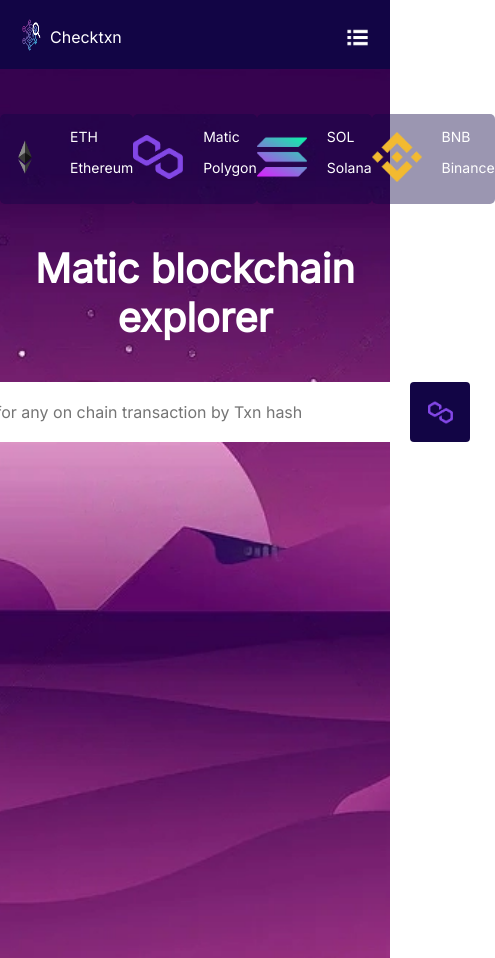
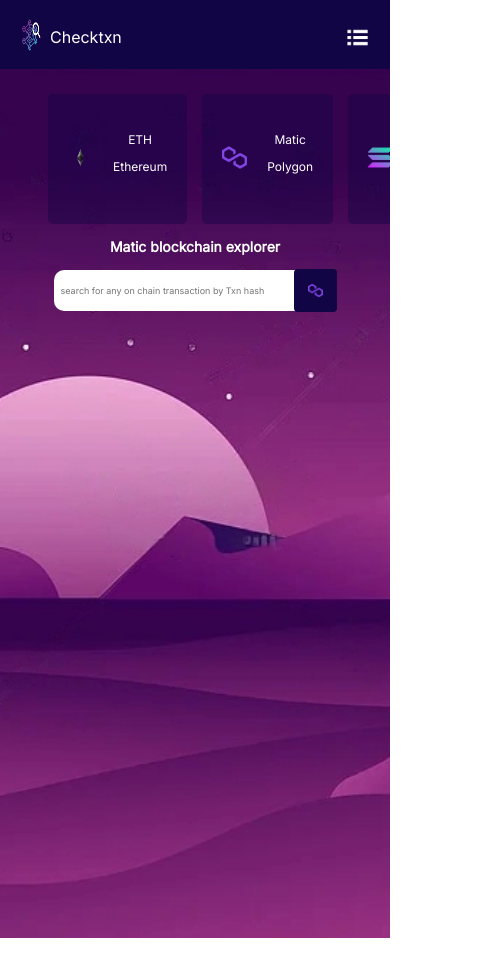
Before and after one commit to nonfungiblehayor/Checktxn, a React (Create React App) app in the folder checktxn/: page / in a window 390 px wide. Shown: the whole page, 495 px wide, since content can reach past the window. Built offline with nearby package versions, Linux system fonts and the light colour scheme.

Commit message:
style: implement scroll snap for sun header component and style for 581px - 320px viewport

```diff
--- a/checktxn/src/App.module.scss
+++ b/checktxn/src/App.module.scss
@@ -824,4 +824,230 @@ $bgColor: #120545;
             }
         }
     }
+    .mainBody {
+        background-image: url(./images/bg.webp);
+        background-size: cover;
+        background-repeat: no-repeat;
+        height: 100vh;
+        background-position: center;
+        max-width: 100%;
+        padding-top: 25px;
+        .chains {
+            display: flex;
+            flex-direction: row;
+            justify-content: center;
+            gap: 15px;
+            overflow: scroll;
+            overflow-x: scroll;
+            scroll-snap-type: x mandatory;
+            padding-left: 290px;
+            align-items: center;
+            padding-right: 15px;
+            // display: flex;
+            // flex-direction: row;
+            // justify-content: center;
+            // align-items: flex-start;
+            // gap: 25px;
+            .chainDiv {
+                width: 100vw;
+                height: 90px;
+                padding: 20px;
+                // scroll-snap-align: start;
+                // display: flex;
+                // flex-direction: column;
+                // height: 120px;
+                // display: flex;
+                // flex-direction: column;
+                // justify-content: center;
+                // align-items: center;
+                // gap: 10px;
+                // border-radius: 5px;
+                // background-color: #1205456b;
+                .imgDiv {
+                    img {
+                        width: 25px;
+                        height: 25px;
+                    }
+                }
+                .txtDiv {
+                    display: flex;
+                    flex-direction: column;
+                    max-width: 100%;
+                    align-items: center;
+                    justify-content: center;
+                    .fTxt {
+                        @include styleAttr();
+                        font-size: 12px;
+                    }
+                    .lTxt {
+                        @include styleAttr();
+                        font-size: 12px;
+                    }
+                }
+            }
+            .chainDiv2 {
+                width: 100vw;
+                height: 120px;
+                display: flex;
+                scroll-snap-align: center;
+                flex-direction: column;
+                justify-content: center;
+                align-items: center;
+                gap: 10px;
+                border-radius: 5px;
+                background-color: #1205456b;
+                .imgDiv {
+                    img {
+                        width: 25px;
+                        height: 25px;
+                    }
+                }
+                .txtDiv {
+                    display: flex;
+                    flex-direction: column;
+                    max-width: 100%;
+                    align-items: center;
+                    justify-content: center;
+                    .fTxt {
+                        @include styleAttr();
+                        font-size: 12px;
+                    }
+                    .lTxt {
+                        @include styleAttr();
+                        font-size: 12px;
+                    }
+                }
+            }
+        }
+        .chainTxt {
+            max-width: 100%;
+            display: flex;
+            align-items: center;
+            justify-content: center;
+            .exploreTxt {
+                h1 {
+                    @include styleAttr();
+                    font-size: 14px;
+                    text-align: center;
+                }
+            }
+        }
+        .explorerSection {
+            max-width: 100%;
+            display: flex;
+            justify-content: center;
+            align-items: center;
+            padding-right: 30px;
+            padding-left: 10px;
+            .inputDiv {
+                display: flex;
+                flex-direction: row;
+                justify-content: center;
+                align-items: center;
+                .search {
+                    width: 280px;
+                    background-color: #ffffff;
+                    border: none;
+                    border-radius: 10px;
+                    padding-top: 15px;
+                    padding-bottom: 15px;
+                    padding-left: 7px;
+                    @include styleAttr();
+                    font-size: 9px;
+                    color: #120545;
+                }
+                a {
+                    background-color: #120545;
+                    width: 43px;
+                    height: 43px;
+                    display: flex;
+                    align-items: center;
+                    justify-content: center;
+                    border-radius: 4px;
+                    position: relative;
+                    right: -20px;
+                    .srcImg {
+                        width: 15px;
+                        height: 15px;
+                    }
+                }
+            }
+        }
+        .txnSection {
+            display: flex;
+            justify-content: center;
+            flex-direction: column;
+            align-items: center;
+            max-width: 100%;
+            padding-top: 25px;
+            .txnContainer {
+            width: 300px;
+            display: flex;
+            justify-content: space-evenly;
+            flex-direction: row;
+            align-items: flex-start;
+            background-color: #1205456b;
+            padding-bottom: 10px;
+            .div1 {
+                display: flex;
+                flex-direction: column;
+                padding-top: 2px;
+                p {
+                    @include styleAttr();
+                    font-size: 5px;
+                }
+            }
+            .div2 {
+                display: flex;
+                flex-direction: column;
+                // padding-top: 8px;
+                // gap: 5px;
+                p {
+                    @include styleAttr();
+                    font-size: 6px;
+                }
+                .txnStatus1 {
+                    width: 40px;
+                    display: flex;
+                    flex-direction: row;
+                    align-items: center;
+                    justify-content: space-evenly;
+                    padding: 2px;
+                    border: 1px solid #00a186;
+                    background-color: #00a18657;
+                    border-radius: 8px;
+                    img {
+                        width: 10px;
+                        height: 10px;
+                    }
+                    span {
+                        color: #00a186;
+                        @include styleAttr();
+                        font-size: 8px;
+                    }
+                }
+                .txnStatus2 {
+                    width: 40px;
+                    display: flex;
+                    flex-direction: row;
+                    align-items: center;
+                    justify-content: space-evenly;
+                    padding: 2px;
+                    border: 1px solid red;
+                    background-color: rgba(255, 0, 0, 0.39);
+                    border-radius: 3px;
+                    img {
+                        width: 10px;
+                        height: 10px;
+                    }
+                    span {
+                        color: #00a186;
+                        @include styleAttr();
+                        font-size: 8px;
+                    }
+                }
+            }
+            }
+        }
+    }
 }
--- a/checktxn/src/components/sub-header.jsx
+++ b/checktxn/src/components/sub-header.jsx
@@ -16,7 +16,7 @@ function SubHeader(props) {
             <p className={style.lTxt}>Ethereum</p>
         </div>
     </div>
-    <div className={style.chainDiv} onClick={props.fnc2}>
+   <div className={style.chainDiv} onClick={props.fnc2}>
         <div className={style.imgDiv}>
             <img src={polygon} className={style.eth} alt='matic logo'></img>
         </div>
@@ -25,7 +25,7 @@ function SubHeader(props) {
             <p className={style.lTxt}>Polygon</p>
         </div>
     </div>
-    <div className={style.chainDiv} onClick={props.fnc3}>
+      <div className={style.chainDiv} onClick={props.fnc3}>
         <div className={style.imgDiv}>
             <img src={solana} className={style.eth} alt='sol logo'></img>
         </div>
@@ -34,7 +34,7 @@ function SubHeader(props) {
             <p className={style.lTxt}>Solana</p>
         </div>
     </div>
-    <div className={style.chainDiv} onClick={props.fnc4}>
+   <div className={style.chainDiv} onClick={props.fnc4}>
         <div className={style.imgDiv}>
             <img src={Binance} className={style.eth} alt='bnb logo'></img>
         </div>
```
